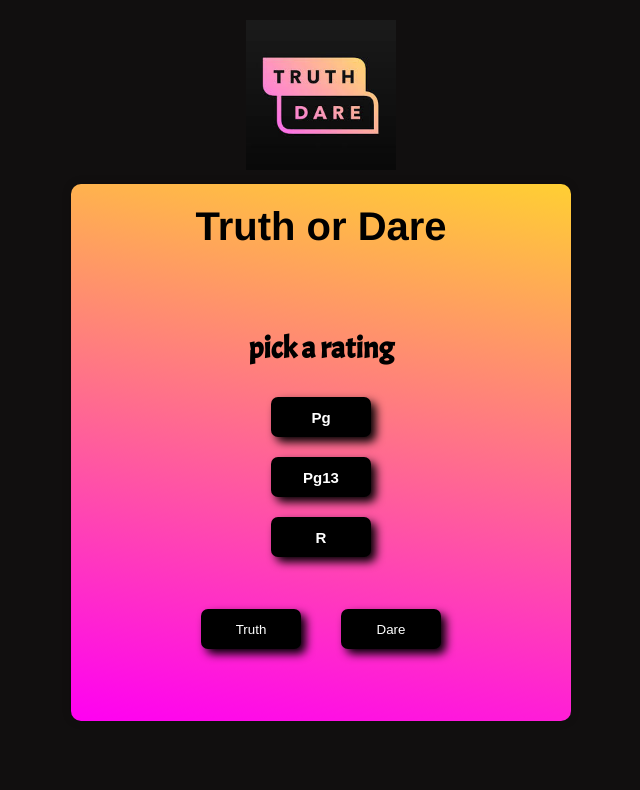
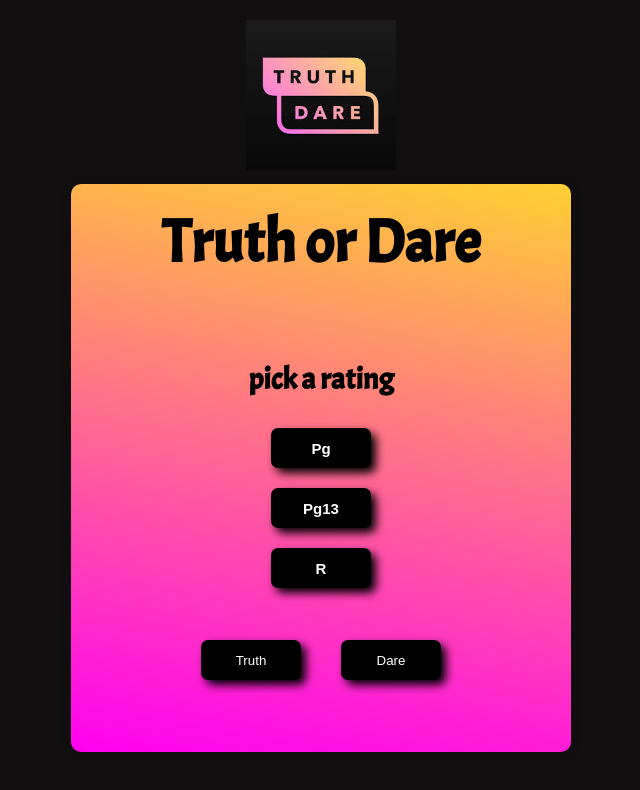
Before and after one commit to francistobi/truth-or-dare-game, a website: page index.html in a window 1280 px wide. Shown: the whole page, without its empty margins (319-959 px from the left). Drawn offline with Linux system fonts and the light colour scheme.

Commit message:
new commit

```diff
--- a/css-files/tord.css
+++ b/css-files/tord.css
@@ -26,7 +26,8 @@ h2 {
   font-size: 40px;
   margin: 0;
   color: black;
-  font-family: "Helvetica Neue", Arial, sans-serif;
+  font-family: 'Acme', sans-serif;
+  font-size: 60px;
 }
 .question {
   font-size: 15px;
```
